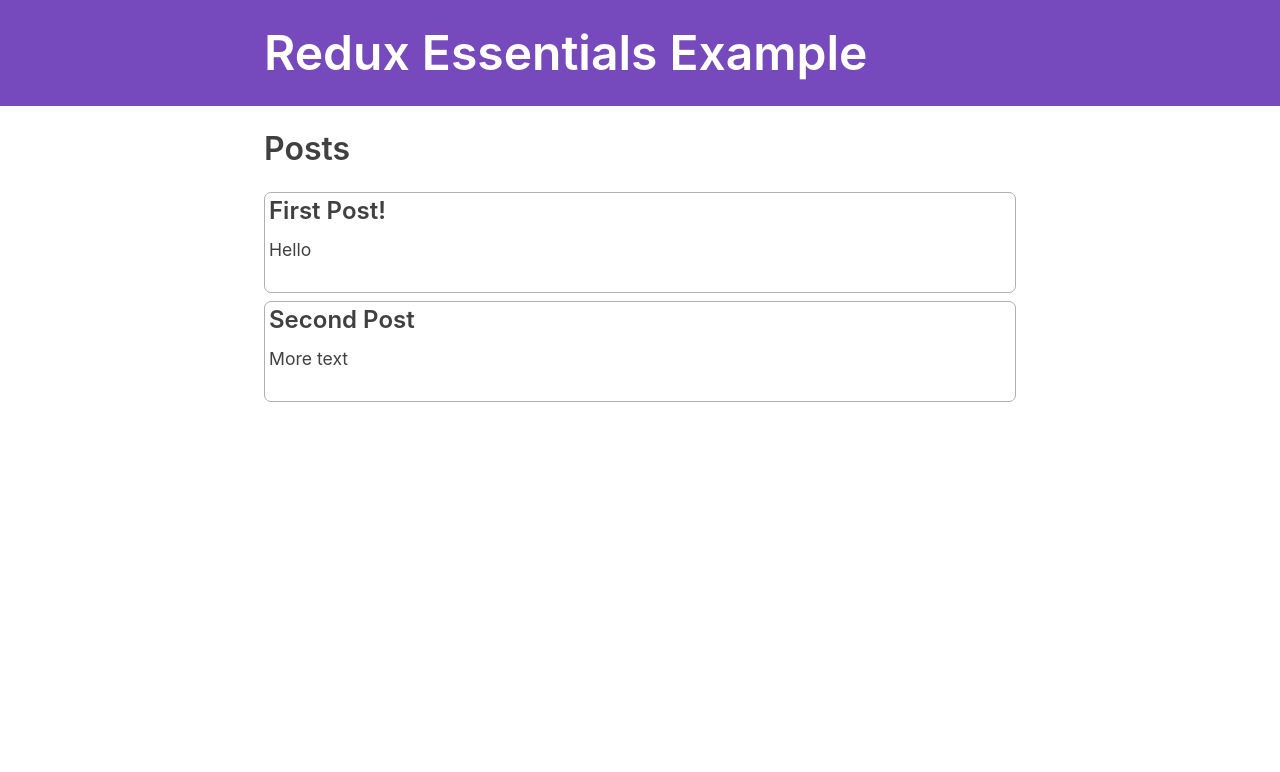
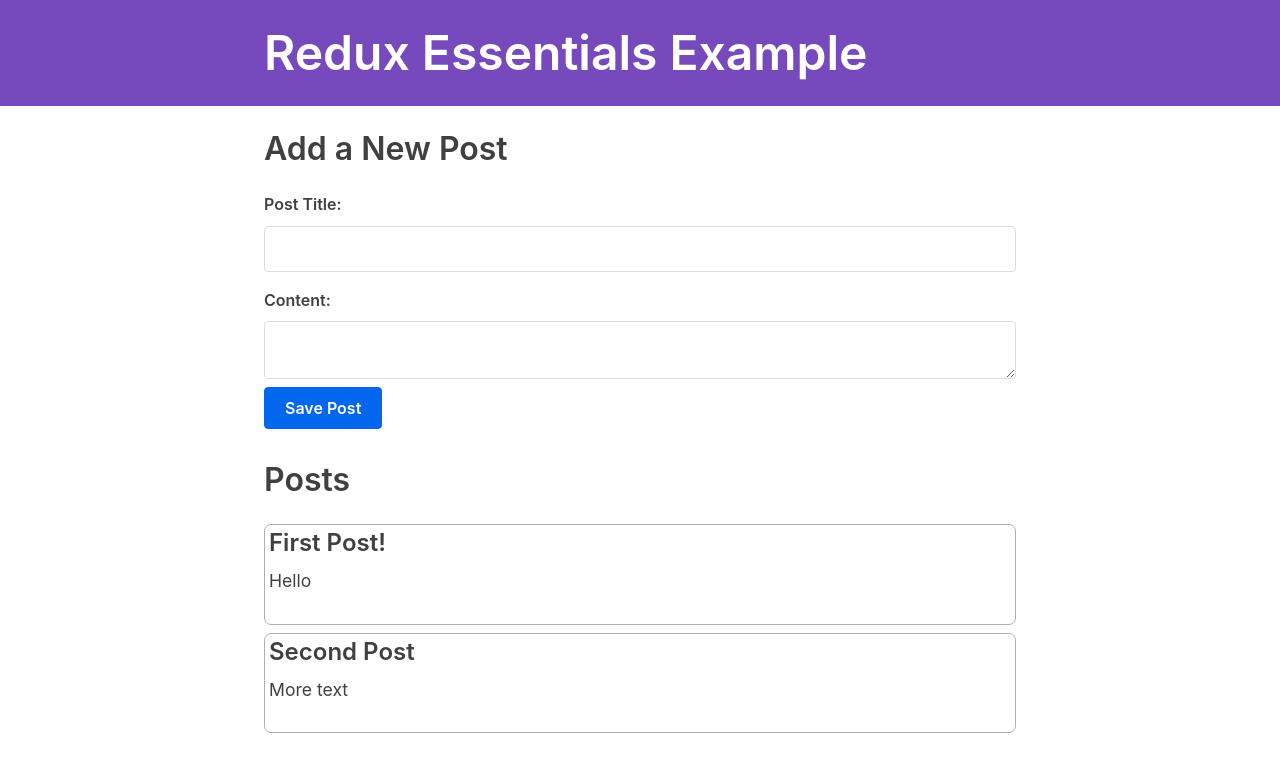
Before and after one commit to c3n7-learning/learning_react, a React (Create React App) app in the folder redux_essentials/3-redux-essentials-example-app/: page / in a window 1280 px wide. Shown: the top 772 px of the page. Built offline with nearby package versions, Linux system fonts and the light colour scheme; what @mswjs/data, mock-socket, txtgen would draw is missing.

Commit message:
added form

```diff
--- a/redux_essentials/3-redux-essentials-example-app/src/App.js
+++ b/redux_essentials/3-redux-essentials-example-app/src/App.js
@@ -7,6 +7,7 @@
 } from 'react-router-dom'
 
 import { Navbar } from './app/Navbar'
+import { AddPostForm } from './features/posts/AddPostForm'
 import { PostsList } from './features/posts/PostsList'
 
 function App() {
@@ -20,6 +21,7 @@
             path="/"
             render={() => (
               <React.Fragment>
+                <AddPostForm />
                 <PostsList />
               </React.Fragment>
             )}
--- /dev/null
+++ b/redux_essentials/3-redux-essentials-example-app/src/features/posts/AddPostForm.js
@@ -0,0 +1,33 @@
+import React, { useState } from 'react'
+
+export const AddPostForm = () => {
+  const [title, setTitle] = useState('')
+  const [content, setContent] = useState('')
+
+  const onTitleChanged = (e) => setTitle(e.target.value)
+  const onContentChanged = (e) => setContent(e.target.value)
+
+  return (
+    <section>
+      <h2>Add a New Post</h2>
+      <form>
+        <label htmlFor="postTitle">Post Title:</label>
+        <input
+          type="text"
+          id="postTitle"
+          name="postTitle"
+          value={title}
+          onChange={onTitleChanged}
+        />
+        <label htmlFor="postContent">Content:</label>
+        <textarea
+          id="postContent"
+          name="postContent"
+          value={content}
+          onChange={onContentChanged}
+        />
+        <button>Save Post</button>
+      </form>
+    </section>
+  )
+}
```
